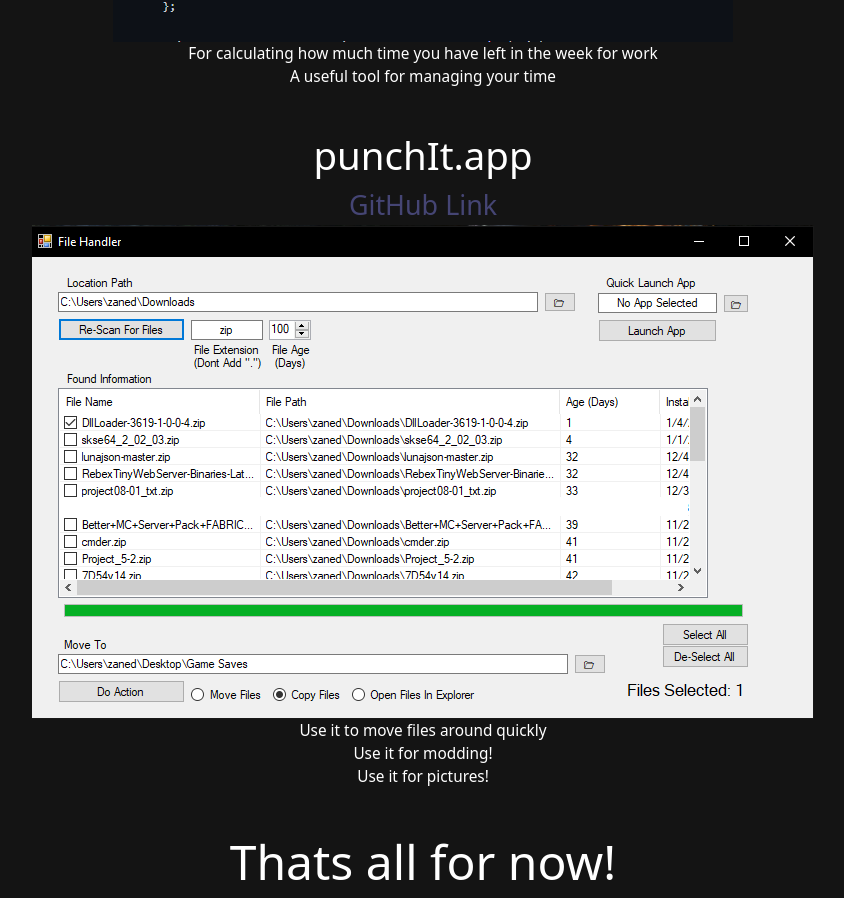
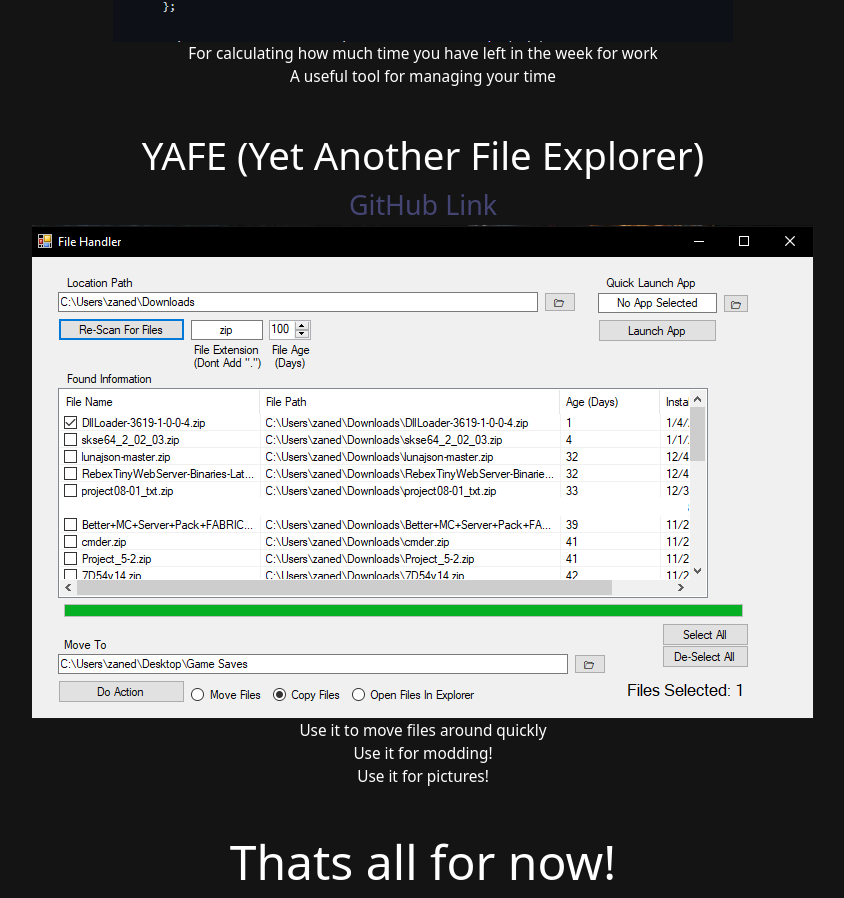
Before and after one commit to Zane-Reisbig/ReisbigWebsite, a Nuxt app: page /project-overview in a window 1280 px wide. Shown: the part 1339-2237 px from the top of the page, without its empty margins (217-1061 px from the left). Built offline with nearby package versions, Linux system fonts and the light colour scheme.

Commit message:
Forgot to change title

```diff
--- a/pages/project-overview.vue
+++ b/pages/project-overview.vue
@@ -50,7 +50,7 @@
       </div>
 
       <div class="post" id="YAFE">
-        <p>punchIt.app</p>
+        <p>YAFE (Yet Another File Explorer)</p>
         <a href="https://github.com/SRGTxTwinkie/YAFE" class="postlink">GitHub Link</a>
         <img src="../images/YAFEMain.png" alt="A GUI showing file names and paths">
         <p class="description">
```
